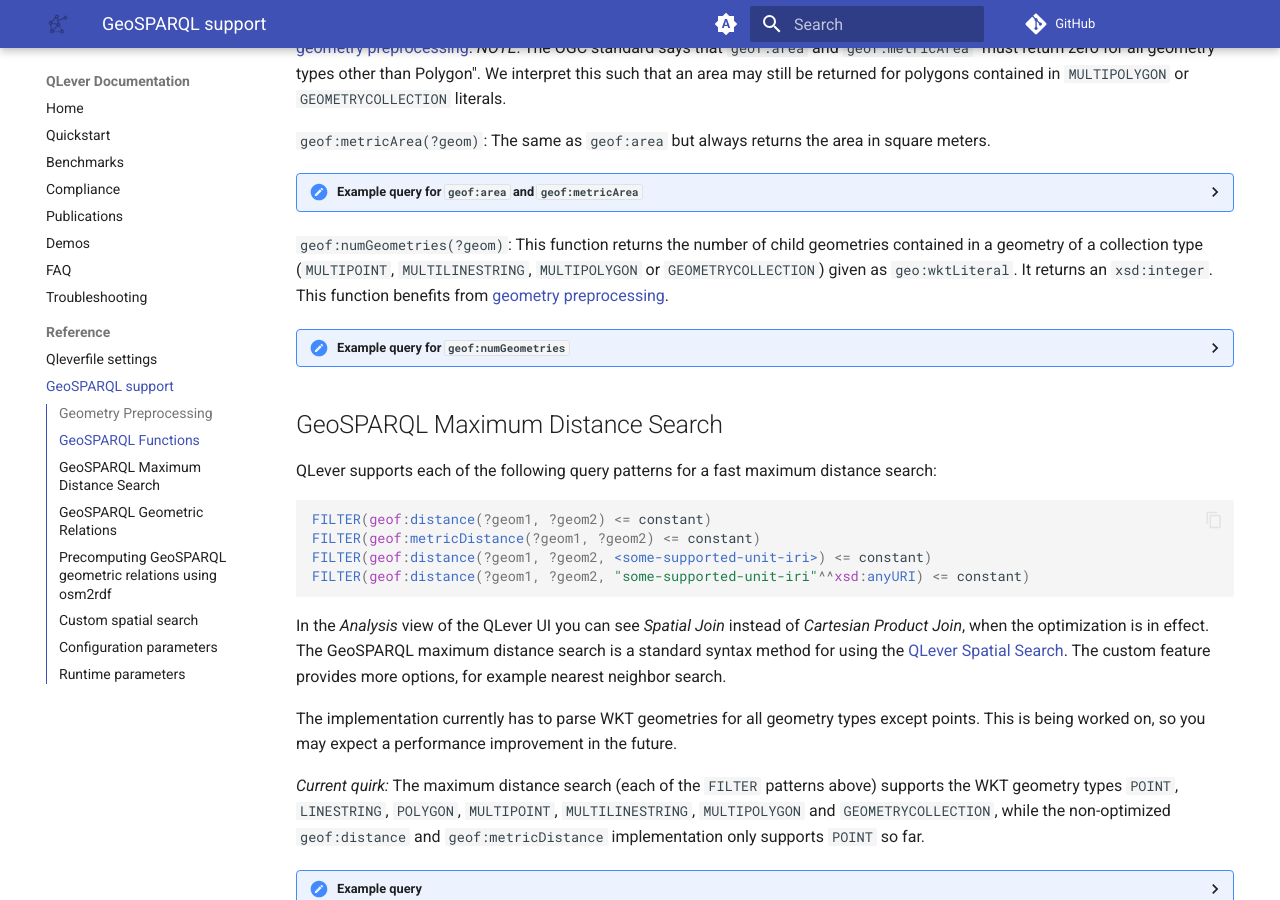
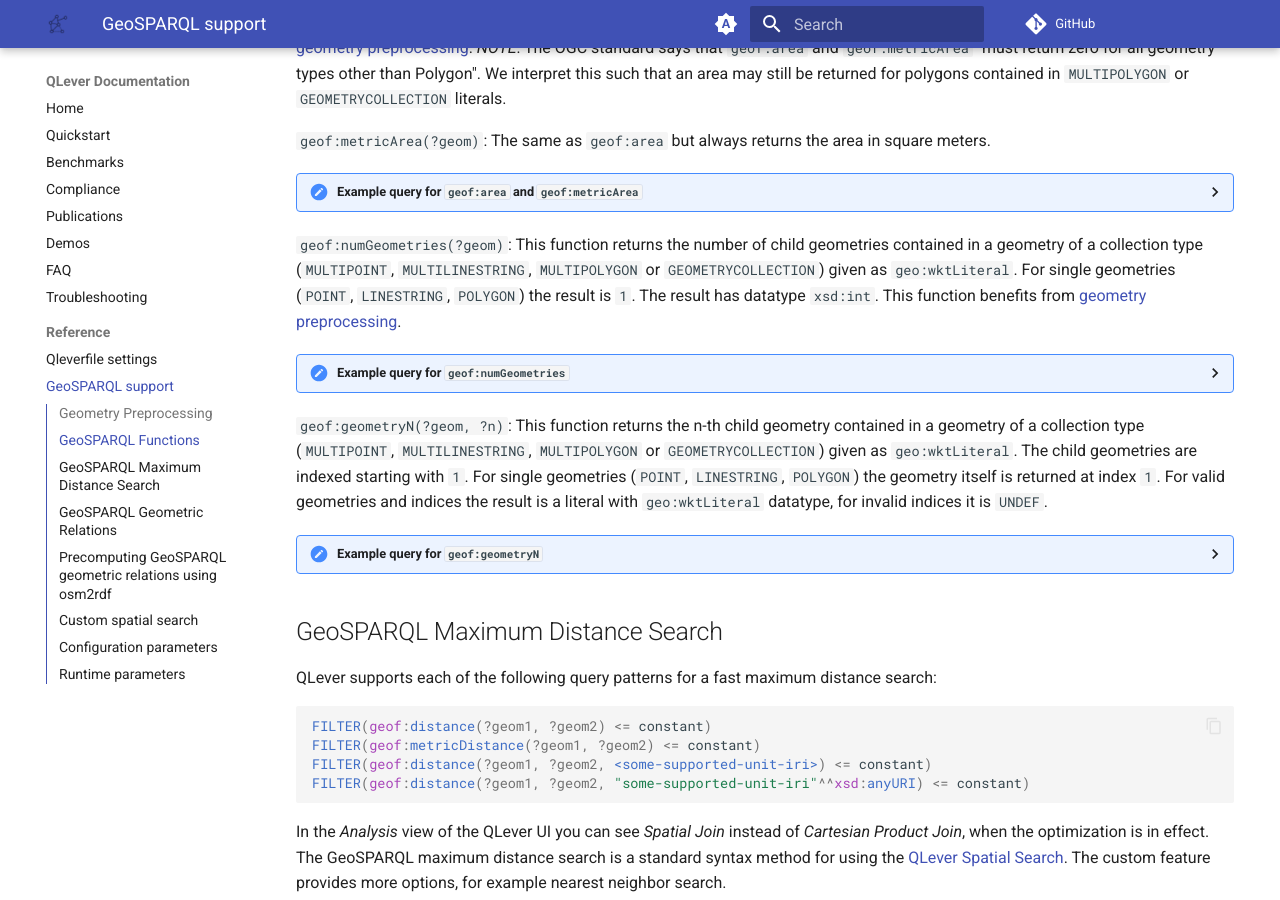
Before and after one commit to qlever-dev/qlever-docs, an MkDocs documentation site: the page built from docs/geosparql.md, in a window 1280 px wide and 900 px high, scrolled down 2066 px. Built offline with MkDocs 1.6.1 and Material for MkDocs 9.7.7, drawn with Linux system fonts in a browser that asks for light colours; plug-ins that fetch from the network failed and are left out; comment, search, counter and statistics services are not loaded; the version menu is left out.

Commit message:
Add docs for GeoSPARQL `geof:geometryN`

````diff
--- a/docs/geosparql.md
+++ b/docs/geosparql.md
@@ -256,7 +256,7 @@ SELECT * WHERE {
 ```
 </details>
 
-`geof:numGeometries(?geom)`<a id="geof-numgeometries"></a>: This function returns the number of child geometries contained in a geometry of a collection type (`MULTIPOINT`, `MULTILINESTRING`, `MULTIPOLYGON` or `GEOMETRYCOLLECTION`) given as `geo:wktLiteral`. It returns an `xsd:integer`. This function benefits from [geometry preprocessing](#geometry-preprocessing).
+`geof:numGeometries(?geom)`<a id="geof-numgeometries"></a>: This function returns the number of child geometries contained in a geometry of a collection type (`MULTIPOINT`, `MULTILINESTRING`, `MULTIPOLYGON` or `GEOMETRYCOLLECTION`) given as `geo:wktLiteral`. For single geometries (`POINT`, `LINESTRING`, `POLYGON`) the result is `1`. The result has datatype `xsd:int`. This function benefits from [geometry preprocessing](#geometry-preprocessing).
 
 <details>
 <summary>Example query for <code>geof:numGeometries</code></summary><br />
@@ -273,6 +273,24 @@ SELECT * WHERE {
 ORDER BY DESC(?num)
 LIMIT 100
 ```
+</details>
+
+
+`geof:geometryN(?geom, ?n)`<a id="geof-geometryn"></a>: This function returns the n-th child geometry contained in a geometry of a collection type (`MULTIPOINT`, `MULTILINESTRING`, `MULTIPOLYGON` or `GEOMETRYCOLLECTION`) given as `geo:wktLiteral`. The child geometries are indexed starting with `1`. For single geometries (`POINT`, `LINESTRING`, `POLYGON`) the geometry itself is returned at index `1`. For valid geometries and indices the result is a literal with `geo:wktLiteral` datatype, for invalid indices it is `UNDEF`.
+
+<details>
+<summary>Example query for <code>geof:geometryN</code></summary><br />
+
+```sparql
+PREFIX geo: <http://www.opengis.net/ont/geosparql#>
+PREFIX geof: <http://www.opengis.net/def/function/geosparql/>
+SELECT * WHERE {
+  BIND (geof:geometryN("MULTIPOINT(1 2,3 4,5 6,7 8)"^^geo:wktLiteral, 4) AS ?wkt1) # POINT(7 8)
+  BIND (geof:geometryN("MULTILINESTRING((1 2,3 4),(5 6,7 8,9 0))"^^geo:wktLiteral, 2) AS ?wkt2) # LINESTRING(5 6,7 8,9 0)
+  BIND (geof:geometryN("POINT(3 4)"^^geo:wktLiteral, 1) AS ?wkt3) # POINT(3 4)
+}
+```
+
 </details>
 
 
````
